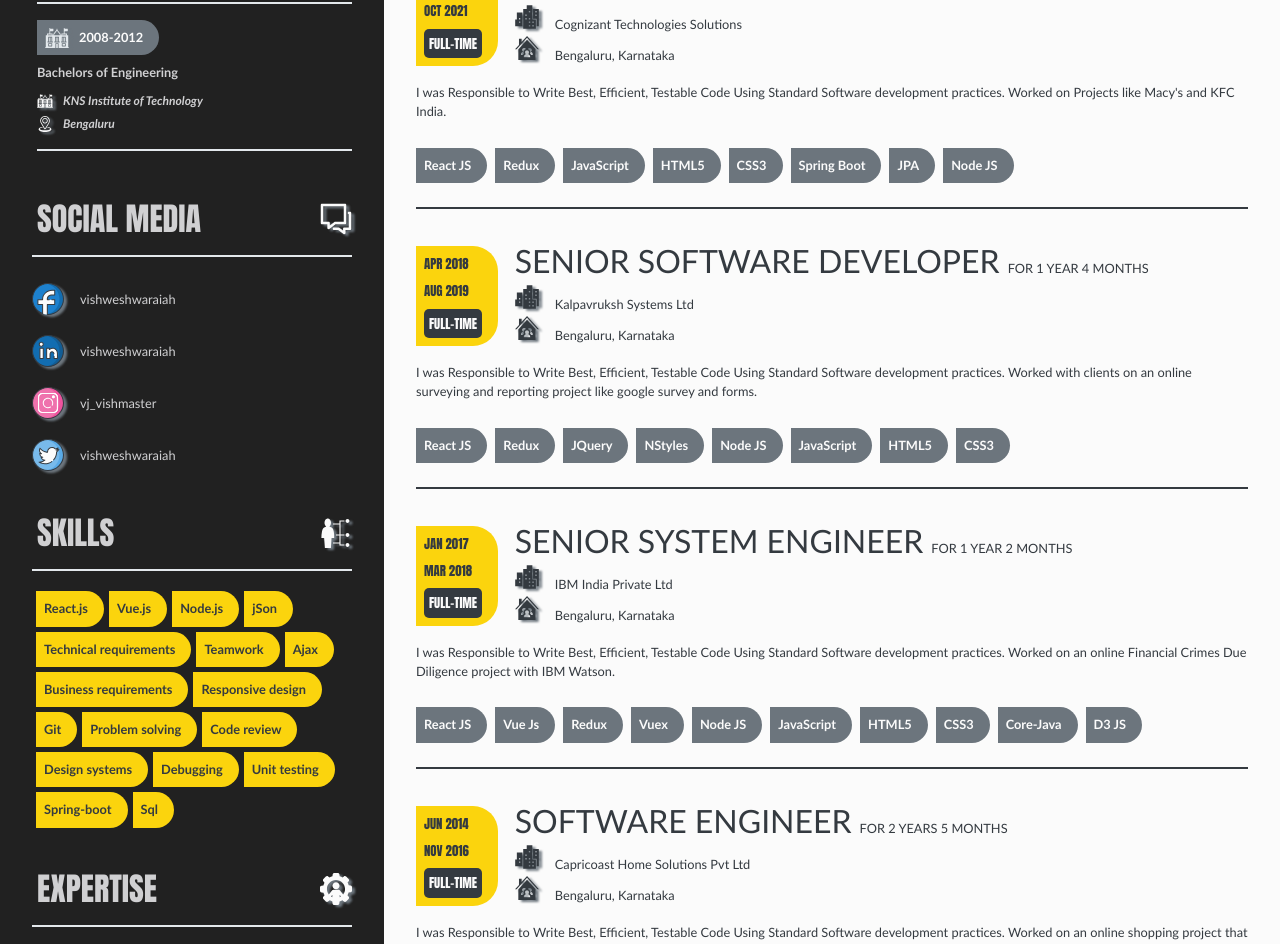
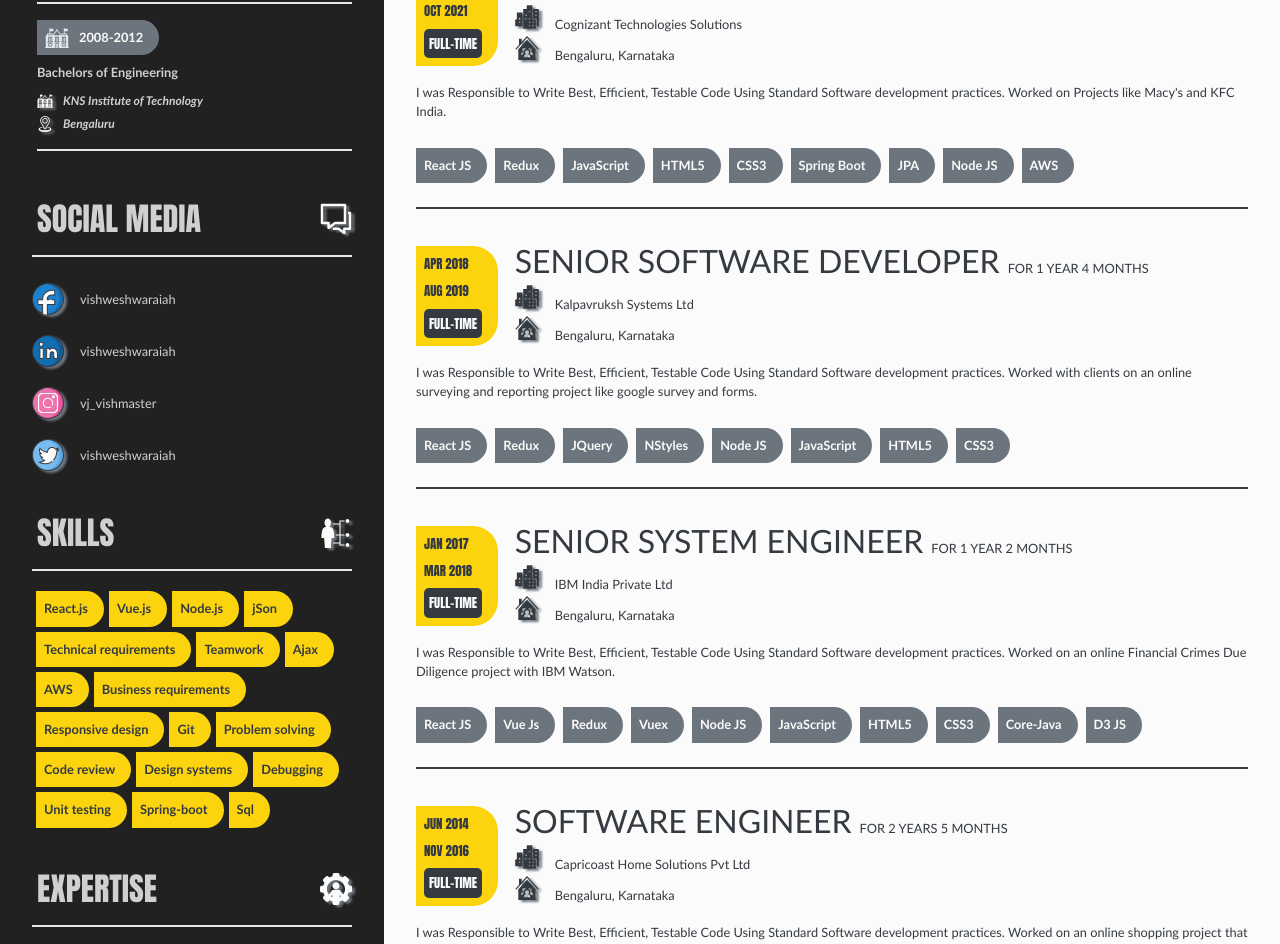
Before and after one commit to vishweshwaraiah/portfolio, a Vue app: page /profile in a window 1280 px wide. Shown: the part 939-1883 px from the top of the page. Built offline with nearby package versions, Linux system fonts and the light colour scheme.

Commit message:
Portfolio: Portfolio enhancements

```diff
--- a/src/stores/experiences.js
+++ b/src/stores/experiences.js
@@ -46,7 +46,8 @@ const useExperiencesStore = defineStore('experiences', () => {
         'CSS3',
         'Spring Boot',
         'JPA',
-        'Node JS'
+        'Node JS',
+        'AWS'
       ],
       print_break: false,
       print_margin: false
--- a/src/stores/projects.js
+++ b/src/stores/projects.js
@@ -44,7 +44,8 @@ const useProjectsStore = defineStore('projects', () => {
         'CSS3',
         'Spring Boot',
         'JPA',
-        'Node JS'
+        'Node JS',
+        'AWS'
       ],
       project_link: 'https://online.kfc.co.in/'
     },
@@ -66,7 +67,8 @@ const useProjectsStore = defineStore('projects', () => {
         'HTML5',
         'CSS3',
         'Node JS',
-        'Micro-frontends'
+        'Micro-frontends',
+        'AWS'
       ],
       project_link: 'https://www.macys.com/'
     },
--- a/src/stores/skills.js
+++ b/src/stores/skills.js
@@ -10,6 +10,7 @@ const useSkillsStore = defineStore('skills', () => {
     'Technical requirements',
     'Teamwork',
     'Ajax',
+    'AWS',
     'Business requirements',
     'Responsive design',
     'Git',
--- a/src/views/ContactMe.vue
+++ b/src/views/ContactMe.vue
@@ -6,7 +6,7 @@ const contact = '+91-7353333573'
 
 <template>
   <RootTemplate class="contact_me">
-    <h4>Call me on</h4>
+    <h4 class="mb-3">Call me on</h4>
     <h1>{{ contact }}</h1>
   </RootTemplate>
 </template>
```
